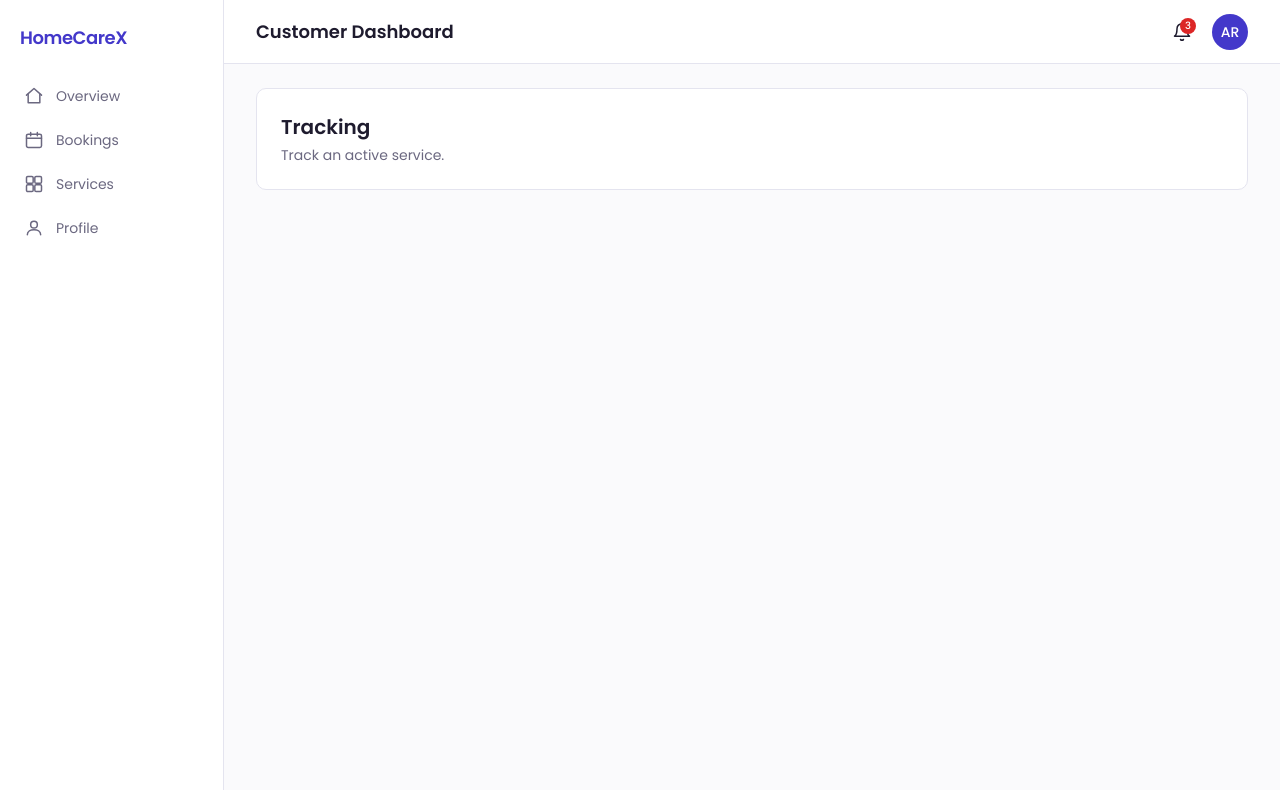
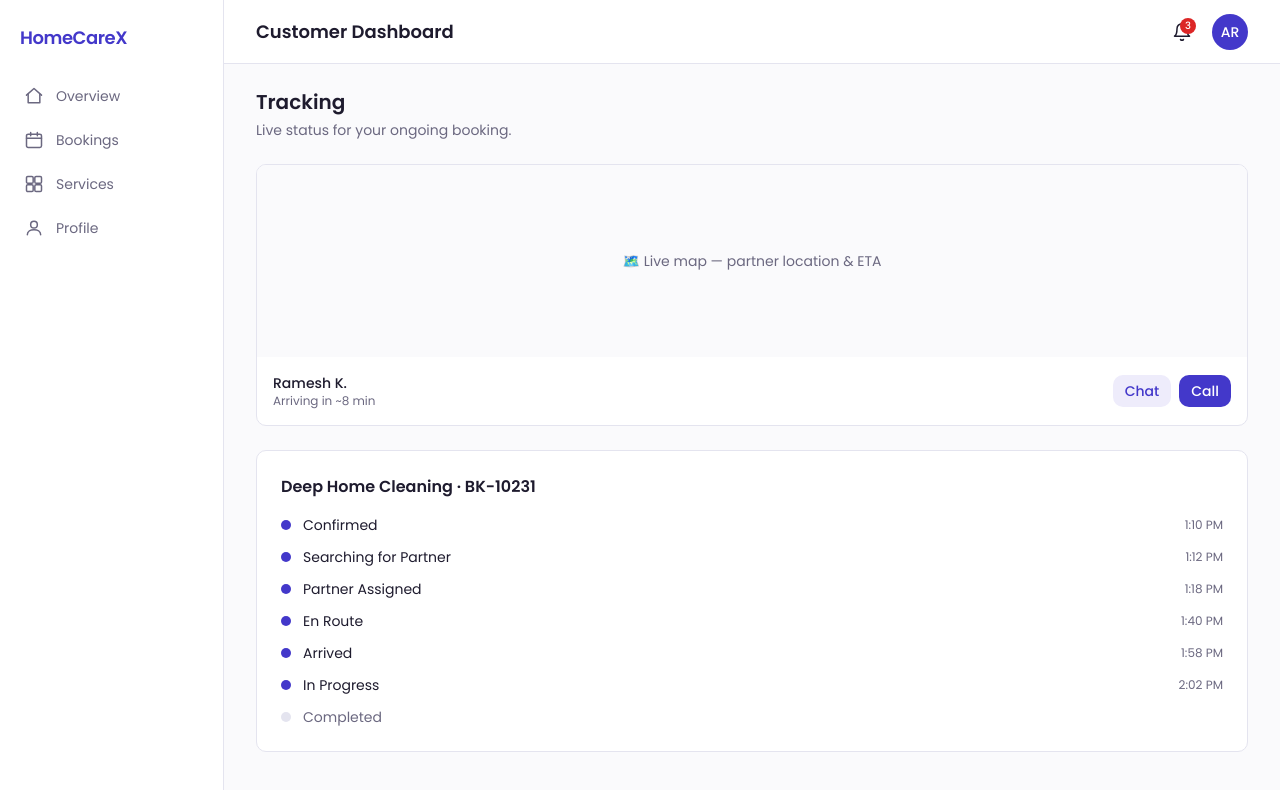
Before and after one commit to Charan951/HomeCareX, a React (Vite) app in the folder frontend/: page /tracking in a window 1280 px wide. Shown: the top 790 px of the page. Built offline with nearby package versions, Linux system fonts and the light colour scheme.

Commit message:
refactor(customer/tracking):added mock data to tracking page

```diff
--- a/frontend/src/pages/customer/Tracking/index.tsx
+++ b/frontend/src/pages/customer/Tracking/index.tsx
@@ -1,11 +1,43 @@
-import PageShell from "../../../components/layout/PageShell";
+import { ACTIVE_BOOKING, TRACKING_TIMELINE } from "../../../mocks/customerMockData";
 
-/**
- * Tracking — route: /tracking
- * Default export so App.tsx can do: import Tracking from "./pages/customer/Tracking";
- */
 export default function Tracking() {
+  const b = ACTIVE_BOOKING;
+
   return (
-    <PageShell title="Tracking" description="Track an active service." />
+    <div className="space-y-6">
+      <div>
+        <h1 className="text-xl font-semibold text-ink">Tracking</h1>
+        <p className="text-muted text-sm mt-1">Live status for your ongoing booking.</p>
+      </div>
+
+      <div className="bg-panel border border-line rounded overflow-hidden">
+        <div className="h-48 bg-canvas flex items-center justify-center text-muted text-sm">
+          🗺️ Live map — partner location & ETA
+        </div>
+        <div className="p-4 flex items-center justify-between">
+          <div>
+            <div className="font-medium text-ink text-sm">{b.partner?.name}</div>
+            <div className="text-xs text-muted">Arriving in ~8 min</div>
+          </div>
+          <div className="flex gap-2">
+            <button className="text-sm bg-brand-soft text-brand px-3 py-1.5 rounded font-medium">Chat</button>
+            <button className="text-sm bg-brand text-white px-3 py-1.5 rounded font-medium">Call</button>
+          </div>
+        </div>
+      </div>
+
+      <div className="bg-panel border border-line rounded p-6">
+        <h3 className="font-semibold text-ink mb-4">{b.service} · {b.id}</h3>
+        <ol className="space-y-3">
+          {TRACKING_TIMELINE.map((t, i) => (
+            <li key={i} className="flex items-center gap-3 text-sm">
+              <span className={`h-2.5 w-2.5 rounded-full shrink-0 ${t.done ? "bg-brand" : "bg-line"}`} />
+              <span className={t.done ? "text-ink" : "text-muted"}>{t.step}</span>
+              {t.time && <span className="text-xs text-muted ml-auto">{t.time}</span>}
+            </li>
+          ))}
+        </ol>
+      </div>
+    </div>
   );
 }
```
